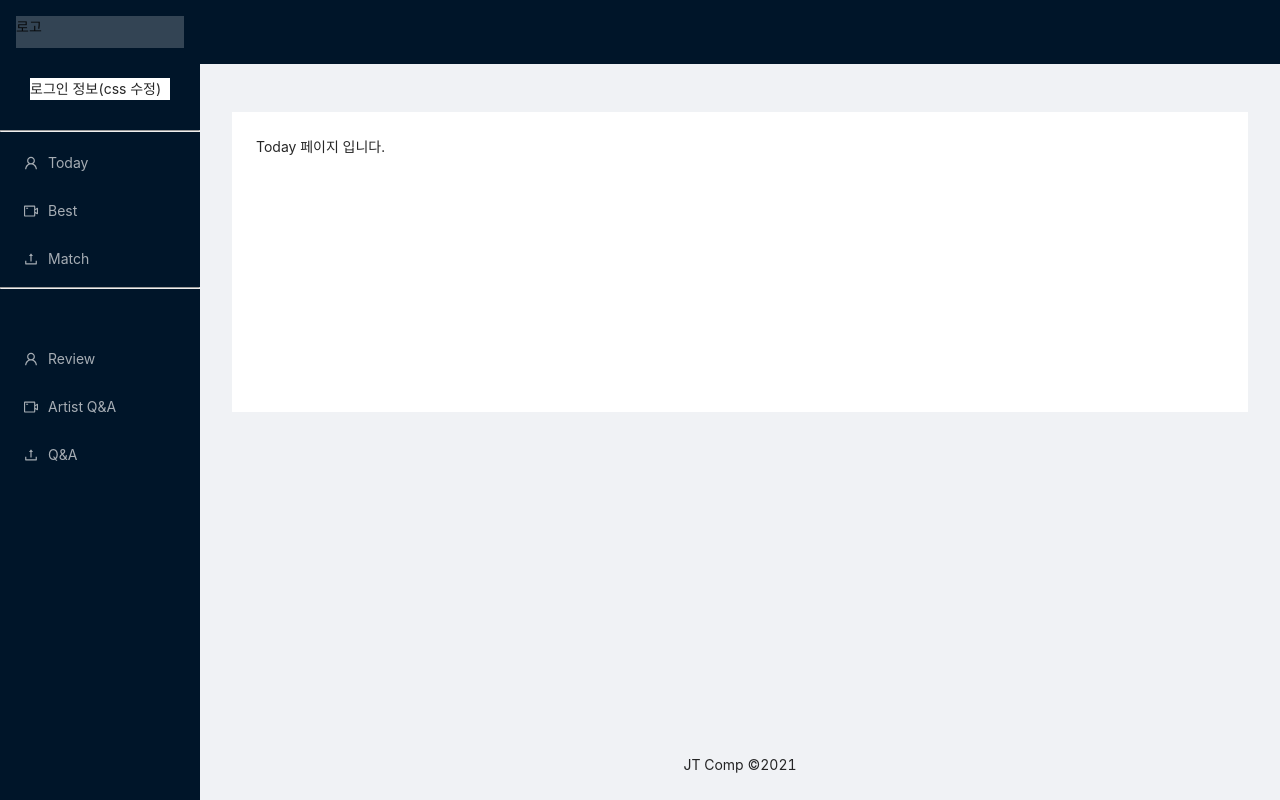
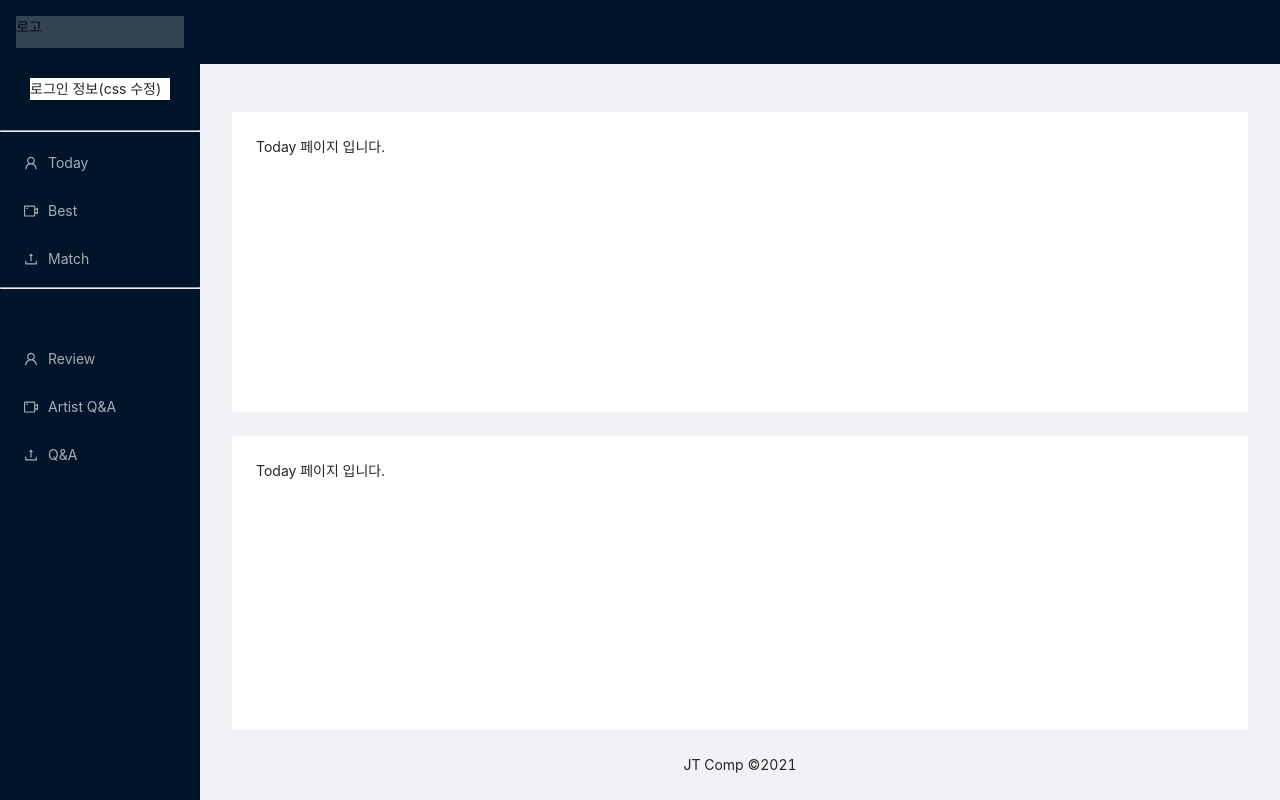
Before and after one commit to jinsb1995/singer-match, a React (Create React App) app: page /today in a window 1280 px wide. Built offline with nearby package versions, Linux system fonts and the light colour scheme.

Commit message:
contents 레이아웃 수정

```diff
--- a/src/Components/Layout/ContentsLayout.tsx
+++ b/src/Components/Layout/ContentsLayout.tsx
@@ -10,15 +10,13 @@
 const ContentsLayout = ({ contents }: any) => {
     return (
         <>
-            <Layout>
-                <Content style={{ margin: '24px 16px 0', overflowY: 'scroll' }}>
-                    <div className="site-layout-background" style={{ padding: 24, minHeight: 300, marginBottom: '10px' }}>
+            <Content style={{ margin: '24px 16px 0'}}>
+                <div className="site-layout-background" style={{ padding: 24, minHeight: 300, marginBottom: '10px' }}>
 
-                        {contents}
+                    {contents}
 
-                    </div>
-                </Content>
-            </Layout>
+                </div>
+            </Content>
         </>
     );
 }
--- a/src/pages/Top/Today/index.tsx
+++ b/src/pages/Top/Today/index.tsx
@@ -5,7 +5,17 @@
 const Today = () => {
 
     return (
-        <ContentsLayout contents={"Today 페이지 입니다."} />
+        <>
+            <ContentsLayout contents={"Today 페이지 입니다."} />
+
+            <ContentsLayout contents={"Today 페이지 입니다."} />
+
+            <ContentsLayout contents={"Today 페이지 입니다."} />
+
+            <ContentsLayout contents={"Today 페이지 입니다."} />
+
+            <ContentsLayout contents={"Today 페이지 입니다."} />
+        </>
     );
 };
 
```
